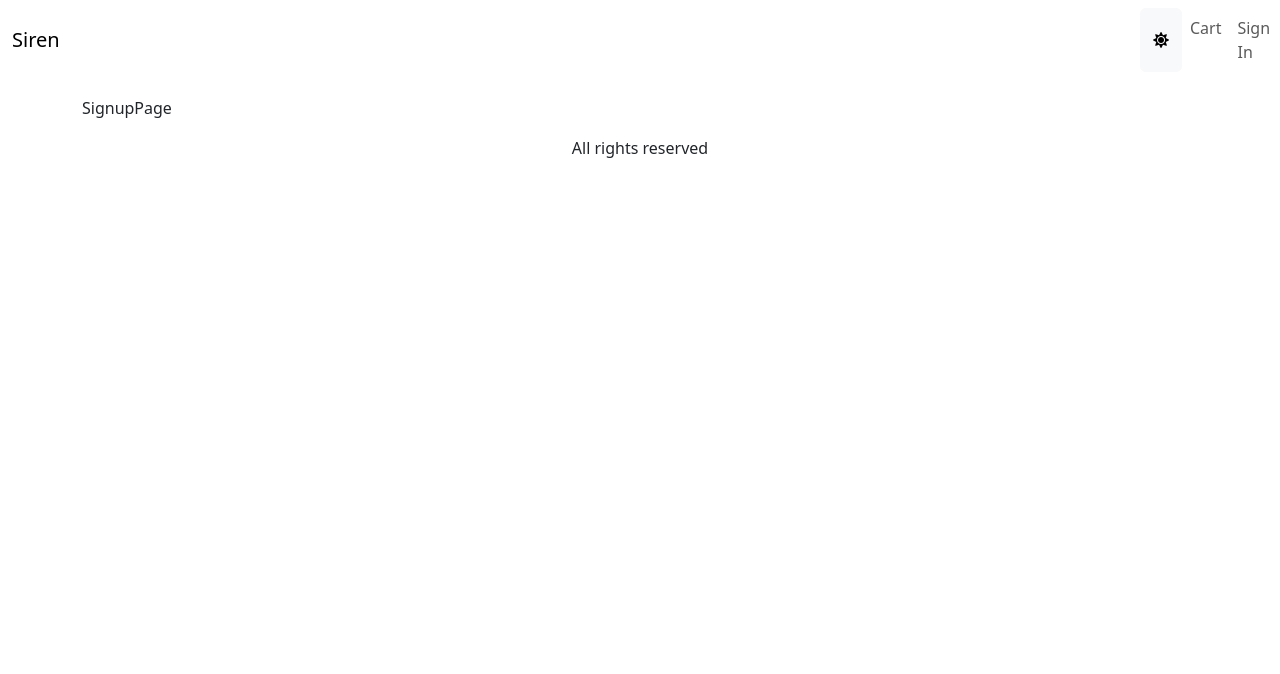
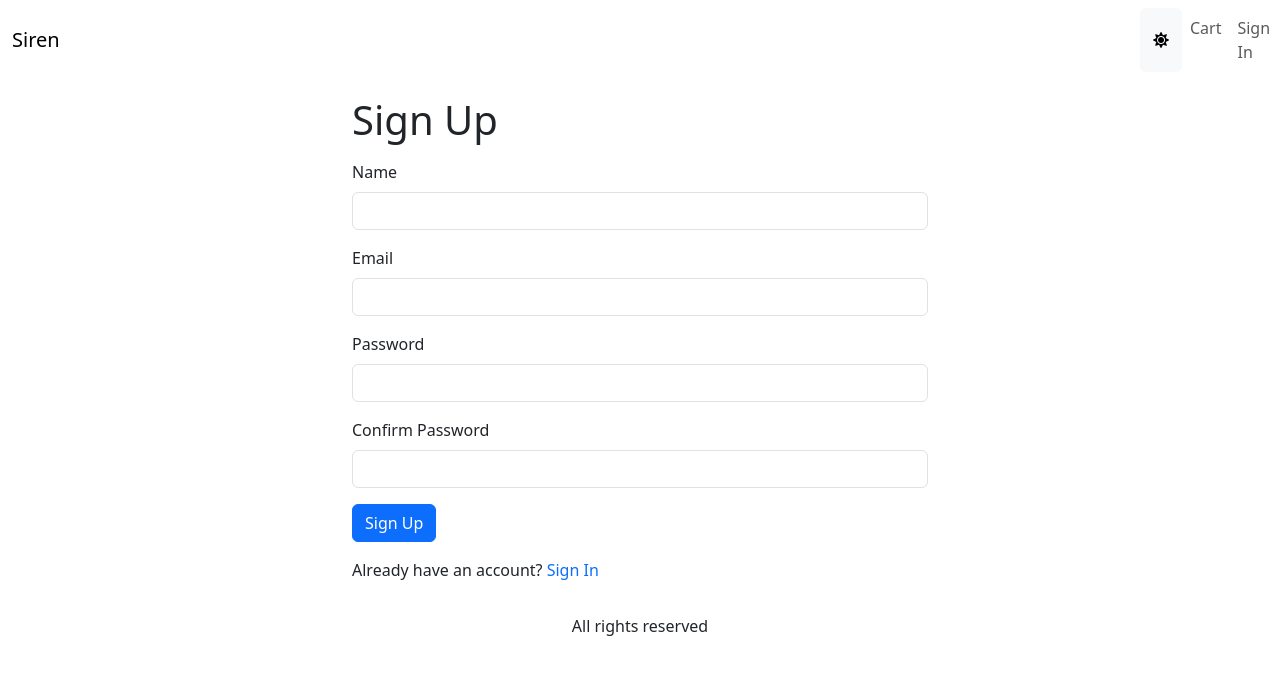
Before and after one commit to whatthefoobar/siren-ecomm-app, a React (Vite) app in the folder frontend/: page /signup in a window 1280 px wide. Shown: the top 674 px of the page. Built offline with nearby package versions, Linux system fonts and the light colour scheme.

Commit message:
register route and signup page

```diff
--- a/frontend/src/hooks/userHooks.ts
+++ b/frontend/src/hooks/userHooks.ts
@@ -3,6 +3,11 @@
 import apiClient from "../apiClient";
 
 interface ISignin {
+  email: string;
+  password: string;
+}
+interface ISignup {
+  name: string;
   email: string;
   password: string;
 }
@@ -18,3 +23,15 @@
         })
       ).data,
   });
+
+export const useSignupMutation = () =>
+  useMutation({
+    mutationFn: async ({ name, email, password }: ISignup) =>
+      (
+        await apiClient.post<UserInfo>(`api/users/signup`, {
+          name,
+          email,
+          password,
+        })
+      ).data,
+  });
--- a/frontend/src/pages/SignupPage.tsx
+++ b/frontend/src/pages/SignupPage.tsx
@@ -1,7 +1,103 @@
-import React from "react";
+import { useContext, useEffect, useState } from "react";
+import { Button, Container, Form } from "react-bootstrap";
+import { Helmet } from "react-helmet-async";
+import { Link, useLocation, useNavigate } from "react-router-dom";
+import { toast } from "react-toastify";
+import { useSignupMutation } from "../hooks/userHooks";
+import { Store } from "../Store";
+import { ApiError } from "../types/ApiError";
+import { getError } from "../utils";
 
-const SignupPage = () => {
-  return <div>SignupPage</div>;
-};
+export default function SignupPage() {
+  const navigate = useNavigate();
+  const { search } = useLocation();
+  const redirectInUrl = new URLSearchParams(search).get("redirect");
+  const redirect = redirectInUrl ? redirectInUrl : "/";
 
-export default SignupPage;
+  const [name, setName] = useState("");
+  const [email, setEmail] = useState("");
+  const [password, setPassword] = useState("");
+  const [confirmPassword, setConfirmPassword] = useState("");
+
+  const { state, dispatch } = useContext(Store);
+  const { userInfo } = state;
+
+  useEffect(() => {
+    if (userInfo) {
+      navigate(redirect);
+    }
+  }, [navigate, redirect, userInfo]);
+
+  const { mutateAsync: signup, isLoading } = useSignupMutation();
+
+  const submitHandler = async (e: React.SyntheticEvent) => {
+    e.preventDefault();
+    if (password !== confirmPassword) {
+      toast.error("Passwords do not match");
+      return;
+    }
+    try {
+      const data = await signup({
+        name,
+        email,
+        password,
+      });
+      dispatch({ type: "USER_SIGNIN", payload: data });
+      localStorage.setItem("userInfo", JSON.stringify(data));
+      navigate(redirect);
+    } catch (err) {
+      toast.error(getError(err as ApiError));
+    }
+  };
+
+  return (
+    <Container className="small-container">
+      <Helmet>
+        <title>Sign Up</title>
+      </Helmet>
+      <h1 className="my-3">Sign Up</h1>
+      <Form onSubmit={submitHandler}>
+        <Form.Group className="mb-3" controlId="name">
+          <Form.Label>Name</Form.Label>
+          <Form.Control onChange={(e) => setName(e.target.value)} required />
+        </Form.Group>
+
+        <Form.Group className="mb-3" controlId="email">
+          <Form.Label>Email</Form.Label>
+          <Form.Control
+            type="email"
+            required
+            onChange={(e) => setEmail(e.target.value)}
+          />
+        </Form.Group>
+
+        <Form.Group className="mb-3" controlId="password">
+          <Form.Label>Password</Form.Label>
+          <Form.Control
+            type="password"
+            required
+            onChange={(e) => setPassword(e.target.value)}
+          />
+        </Form.Group>
+
+        <Form.Group className="mb-3" controlId="confirmPassword">
+          <Form.Label>Confirm Password</Form.Label>
+          <Form.Control
+            type="password"
+            onChange={(e) => setConfirmPassword(e.target.value)}
+            required
+          />
+        </Form.Group>
+
+        <div className="mb-3">
+          <Button type="submit">Sign Up</Button>
+        </div>
+
+        <div className="mb-3">
+          Already have an account?{" "}
+          <Link to={`/signin?redirect=${redirect}`}>Sign In</Link>
+        </div>
+      </Form>
+    </Container>
+  );
+}
```
Also changed, not shown: 1 other file (tests, documents, lock files or other folders).
